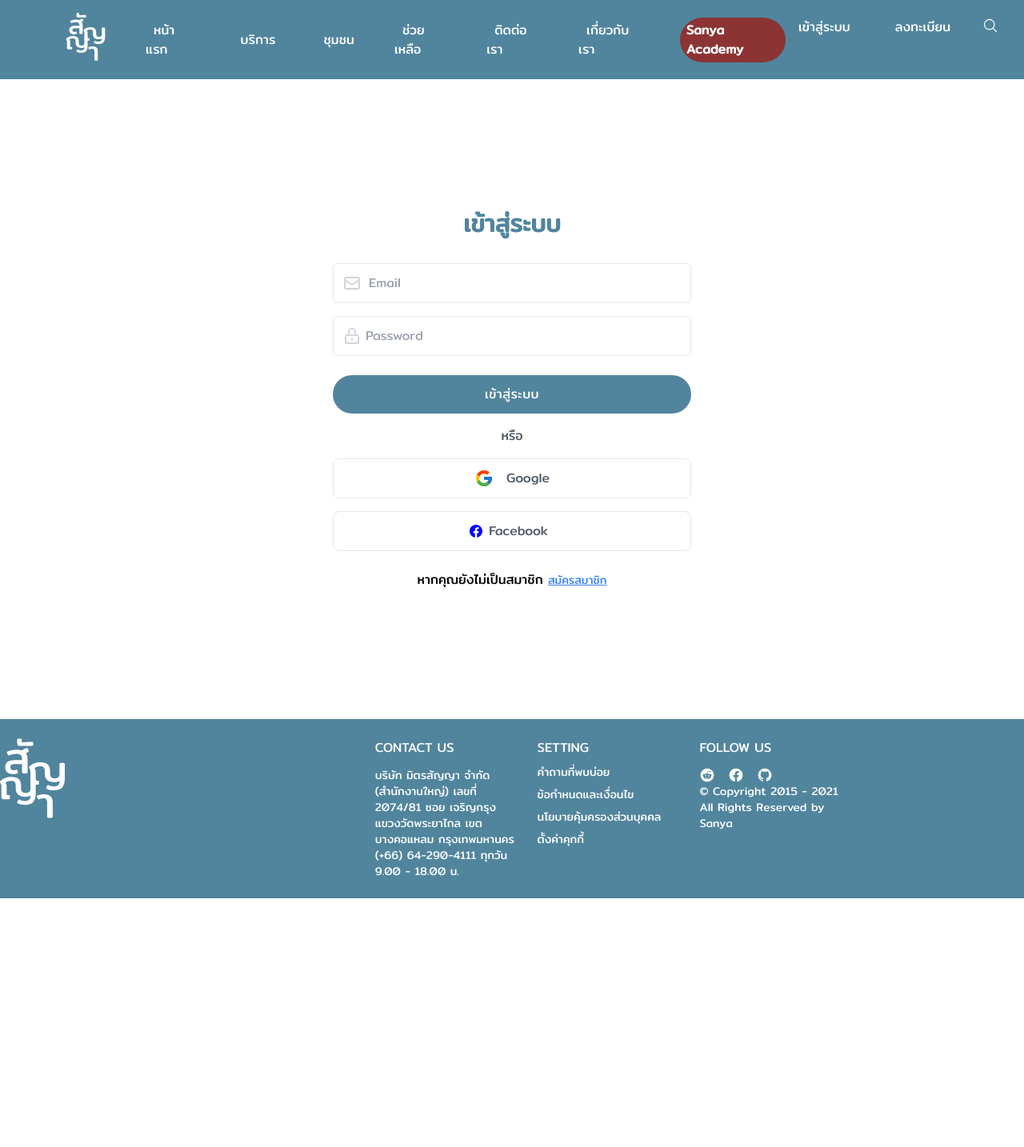
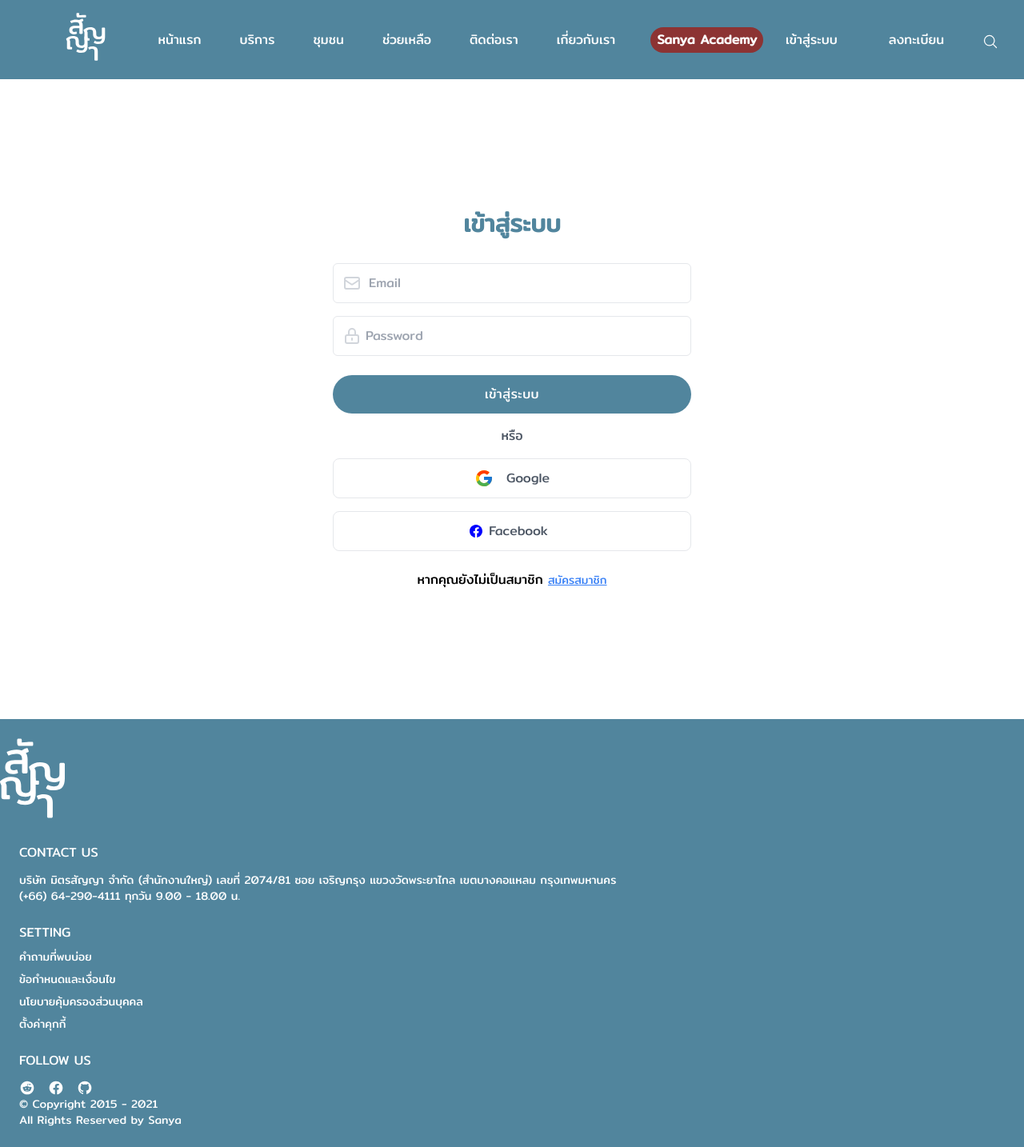
Before and after one commit to sokungz01/sanya-next, a Next.js app: page /customer/login in a window 1280 px wide. Shown: the whole page at 80% size. Before the commit the page ends 1123 px from the top, so only its background shows below. Built offline with nearby package versions, Linux system fonts and the light colour scheme; no server answers.

Commit message:
fixed navbar responsive for lg xl

```diff
--- a/components/Navbar.tsx
+++ b/components/Navbar.tsx
@@ -40,14 +40,14 @@ export default function Navbar({ route }: { route: string }) {
   }, [state]);
   return (
     <nav className="bg-topbar w-full top-0 z-20">
-      <div className="items-center px-4 max-w-screen-xl mx-auto xl:flex xl:px-8">
-        <div className="flex items-center justify-between py-3 xl:py-4 xl:block">
+      <div className="items-center px-4 max-w-screen-xl mx-auto lg:flex xl:flex xl:px-8">
+        <div className="flex items-center justify-between py-3 lg:py-4 lg:block xl:py-4 xl:block">
           <Link href={"/"}>
             <a>
               <Image src={sanyaLogo} alt="mitr sanya" width={150} height={60} />
             </a>
           </Link>
-          <div className="xl:hidden">
+          <div className="lg:hidden xl:hidden">
             <button
               className="text-gray-700 outline-none p-2 rounded-md focus:border-gray-400 focus:border"
               onClick={() => setState(!state)}
@@ -72,12 +72,12 @@ export default function Navbar({ route }: { route: string }) {
           </div>
         </div>
         <div
-          className={`flex-1 justify-between flex-row-reverse xl:overflow-visible lg:flex lg:pb-0 lg:pr-0 lg:h-auto ${
+          className={`flex-1 justify-between flex-row-reverse xl:flex xl:pb-0 xl:pr-0 xl:h-auto lg:flex lg:pb-0 lg:pr-0 lg:h-auto ${
             state ? "h-screen pb-20 overflow-auto pr-4" : "hidden"
           }`}
         >
           <div className="float-right">
-            <ul className="flex flex-col-reverse space-x-0 lg:space-x-6 lg:flex-row">
+            <ul className="flex flex-col-reverse space-x-0 lg:space-x-6 lg:flex-row xl:space-x-8 xl:flex-row">
               {status == "authenticated" ? (
                 <li className="  inline">
                   <UserDropDown
@@ -88,32 +88,32 @@ export default function Navbar({ route }: { route: string }) {
                 </li>
               ) : (
                 <>
-                  <li className="mt-2 lg:mt-0">
+                  <li className="mt-2 lg:mt-1 xl:mt-1">
                     <Link
                       href="/customer/login"
                       // className="py-3 px-4 text-center borde rounded-md block lg:inline lg:border-0"
                     >
-                      <a className="py-2 px-4 text-center borde rounded-md block lg:inline lg:border-0 text-white">
+                      <a className="py-2 px-4 text-center rounded-md block lg:inline xl:inline text-white">
                         เข้าสู่ระบบ
                       </a>
                     </Link>
                   </li>
-                  <li className="mt-2 lg:mt-0">
+                  <li className="mt-2 lg:mt-1 xl:mt-1">
                     <Link href="#">
-                      <a className="py-2 px-4 text-center borde rounded-md block lg:inline lg:border-0 text-white">
+                      <a className="py-2 px-4 text-center rounded-md block lg:inline xl:inline text-white">
                         ลงทะเบียน
                       </a>
                     </Link>
                   </li>
                 </>
               )}
-              <li className="lg:mt-0">
+              <li className="lg:mt-2 xl:mt-2">
                 <MagnifyingGlassIcon className="h-5 w-5 text-white" />
               </li>
             </ul>
           </div>
           <div className="flex-1">
-            <ul className="justify-center items-center space-y-8 xl:flex xl:space-x-10 xl:space-y-0">
+            <ul className="justify-center items-center space-y-8 lg:flex lg:space-x-6 lg:space-y-0 xl:flex xl:space-x-10 xl:space-y-0">
               {navigation.map((item, idx) => {
                 return (
                   <li key={idx} className="text-white ">
@@ -122,8 +122,8 @@ export default function Navbar({ route }: { route: string }) {
                         className={
                           route === item.path
                             ? // route.includes(item.path)
-                              " py-2 px-2.5 text-black bg-white rounded-full active"
-                            : " py-2 px-2.5 rounded-full hover:text-gray-900 hover:bg-gray-100 dark:hover:bg-gray-800 dark:hover:text-white"
+                              "lg:px-0 xl:px-1 xl:py-1 py-2 px-2.5 text-black bg-white rounded-full active"
+                            : "lg:px-0 xl:px-1 xl:py-1 py-2 px-2.5 rounded-full hover:text-gray-900 hover:bg-gray-100 dark:hover:bg-gray-800 dark:hover:text-white"
                         }
                       >
                         {item.title}
@@ -133,7 +133,7 @@ export default function Navbar({ route }: { route: string }) {
                 );
               })}
               {/* Sanya Academy */}
-              <li className="text-white font-bold bg-academy px-2  py-1 rounded-full">
+              <li className="text-white font-bold bg-academy px-2 py-1 rounded-full">
                 <Link href={"#"}>
                   <a>Sanya Academy</a>
                 </Link>
--- a/tailwind.config.js
+++ b/tailwind.config.js
@@ -16,8 +16,8 @@ module.exports = {
     },
     screens: {
       sm: { min: "340px", max: "767px" },
-      md: { min: "768px", max: "1023" },
-      lg: { min: "1024px" },
+      md: { min: "768px", max: "1023px" },
+      lg: { min: "1024px", max: "1279px" },
       xl: { min: "1280px" },
     },
     fontFamily: {
```
